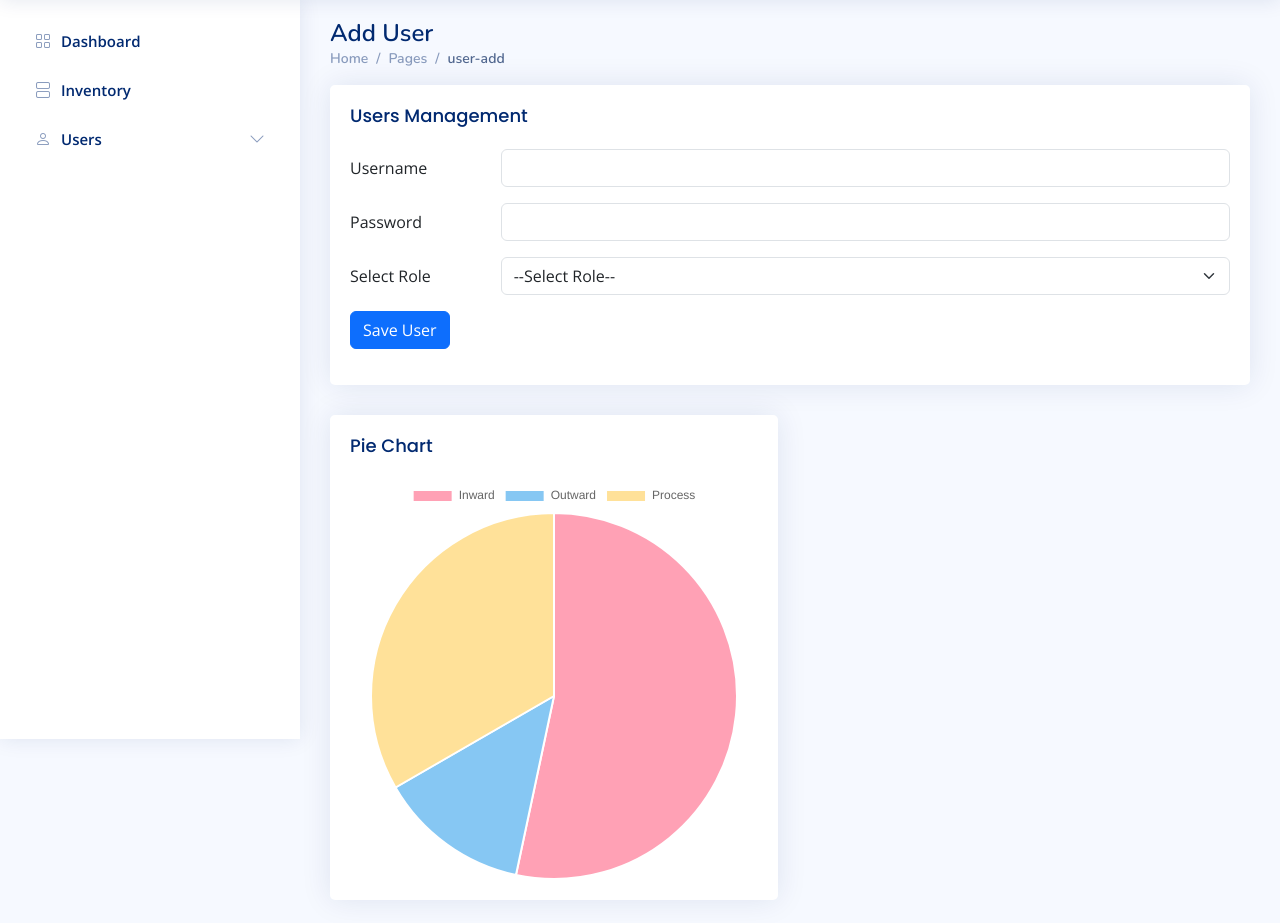
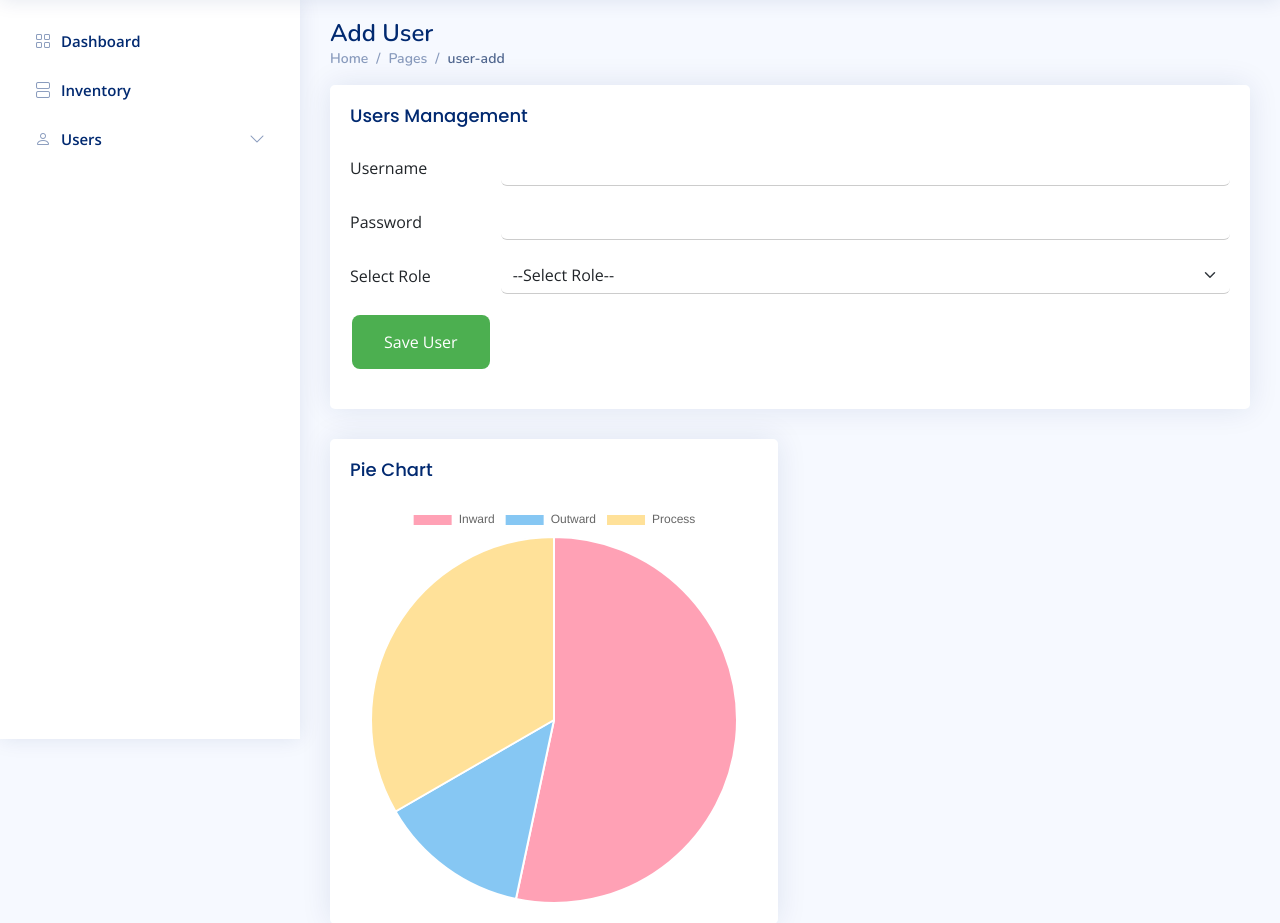
Before and after one commit to Bhavik-prajapati/InventoryManagegment, a PHP site: page /admin/user-add.php in a window 1280 px wide. Shown: the part 61-984 px from the top of the page. Run offline with PHP 8.4, Linux system fonts and the light colour scheme; data comes from the database, SQL or seed files in the repository; some libraries are stand-ins or nearby versions.

Commit message:
css added

```diff
--- a/admin/config/head-data.php
+++ b/admin/config/head-data.php
@@ -24,3 +24,4 @@
 
 <!-- Template Main CSS File -->
 <link href="../assets/css/style.css" rel="stylesheet">
+<link href="../assets/css/custome.css" rel="stylesheet">
--- a/admin/user-add.php
+++ b/admin/user-add.php
@@ -1,6 +1,5 @@
 <?php
 include("../config/connection.php");
-session_start();
 
 $sql = "SELECT role, COUNT(*) as count FROM user_master GROUP BY role";
 $result = $conn->query($sql);
--- /dev/null
+++ b/assets/css/custome.css
@@ -0,0 +1,37 @@
+*{
+    margin: 0;padding: 0;box-sizing: border-box;
+}
+input,
+select,
+textarea {
+  border: none !important;
+  outline: none !important;
+}
+
+/* Optional: If you want to add a bottom border for visual separation */
+input,
+select,
+textarea {
+  border-bottom: 1px solid #ccc !important;
+}
+
+/* Optional: If you want to style the focus state */
+input:focus,
+select:focus,
+textarea:focus {
+  border-bottom-color: #007bff !important; /* Change to your preferred focus color */
+}
+
+button[type="submit"] {
+    background-color: #4CAF50; /* Green background */
+    border: none; /* Remove borders */
+    color: white; /* White text */
+    padding: 15px 32px; /* Add some padding */
+    text-align: center; /* Center the text */
+    text-decoration: none; /* Remove underline */
+    display: inline-block; /* Make the button inline */
+    font-size: 16px; /* Increase font size */
+    margin: 4px 2px; /* Add some margin */
+    cursor: pointer; /* Add a pointer cursor on hover */
+    border-radius: 8px; /* Rounded corners */
+  }
--- a/inward/config/head-data.php
+++ b/inward/config/head-data.php
@@ -24,3 +24,4 @@
 
 <!-- Template Main CSS File -->
 <link href="../assets/css/style.css" rel="stylesheet">
+<link href="../assets/css/custome.css" rel="stylesheet">
--- a/process/config/head-data.php
+++ b/process/config/head-data.php
@@ -24,3 +24,4 @@
 
 <!-- Template Main CSS File -->
 <link href="../assets/css/style.css" rel="stylesheet">
+<link href="../assets/css/custome.css" rel="stylesheet">
```
